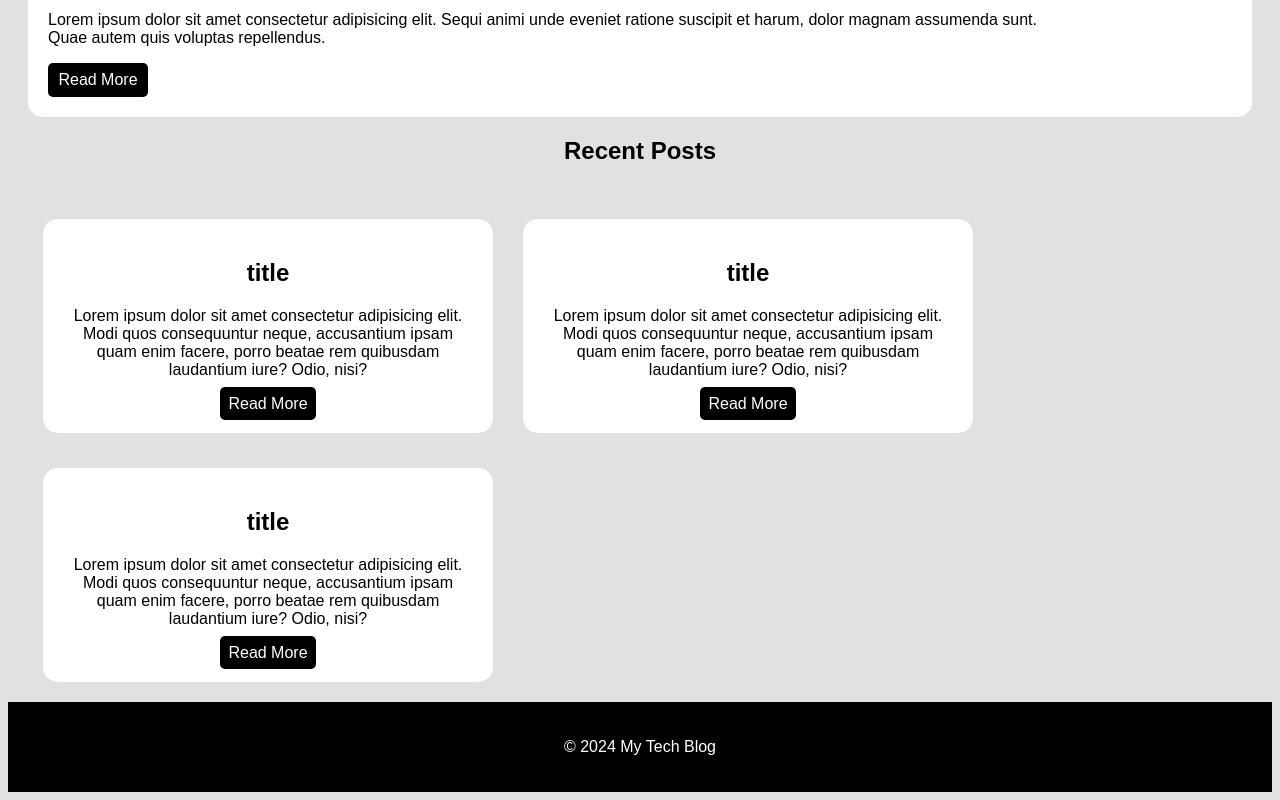
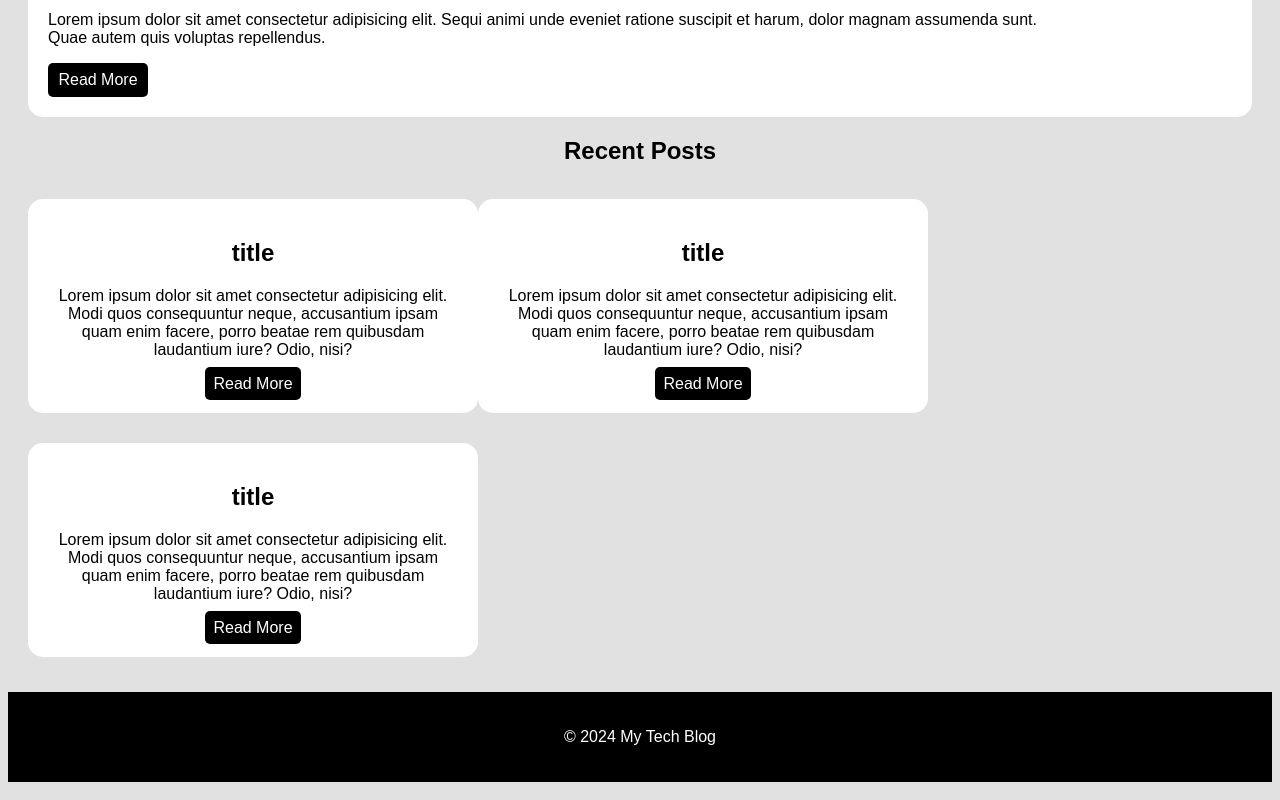
Before and after one commit to snipeninja382/Blog-Project, a plain HTML site: page index.html in a window 1280 px wide. Shown: the part 625-1425 px from the top of the page. Drawn offline with Linux system fonts and the light colour scheme.

Commit message:
Update Blog-styles.css

```diff
--- a/Blog-styles.css
+++ b/Blog-styles.css
@@ -64,7 +64,7 @@ body{
 }
 .Flex-container div{
     max-width: 450px;
-    margin: 2.1875em 0.9375em 0 0.9375em;
+    margin:0.9375em 0 0.9375em;
     padding: 1.25em;
     border-radius: 0.9375em;
     background-color: white;
```
